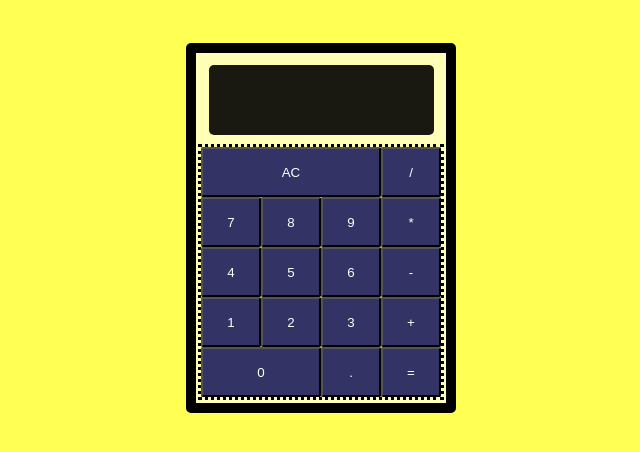
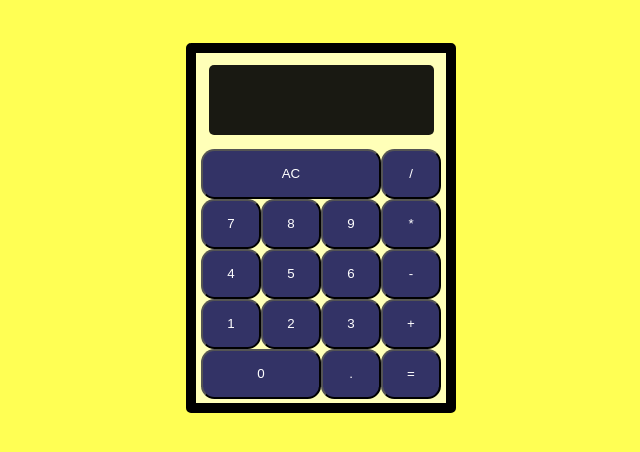
Before and after one commit to ctrlvee/Calculator-, a plain HTML site: page index.html in a window 1280 px wide. Shown: the part 122-574 px from the top of the page, without its empty margins (319-959 px from the left). Drawn offline with Linux system fonts and the light colour scheme.

```diff
--- a/style.css
+++ b/style.css
@@ -57,7 +57,7 @@ h1 {
     display: grid;
     grid-template-columns: repeat(4,1fr);
     grid-template-rows: repeat(4, 1fr);
-    border-style: dotted;
+
     /*
     colOne - 0,3,6,9
     colTwo - 1,4,7,.
@@ -85,7 +85,7 @@ button {
     width: 60px;
     height: 50px;
 
-    border-radius: 0.15em;
+    border-radius: 1em;
     box-sizing: border-box;
     text-decoration: none;
     font-weight: 400;
```
